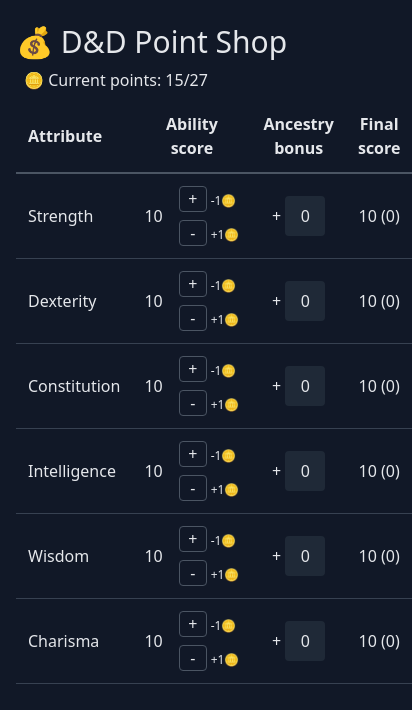
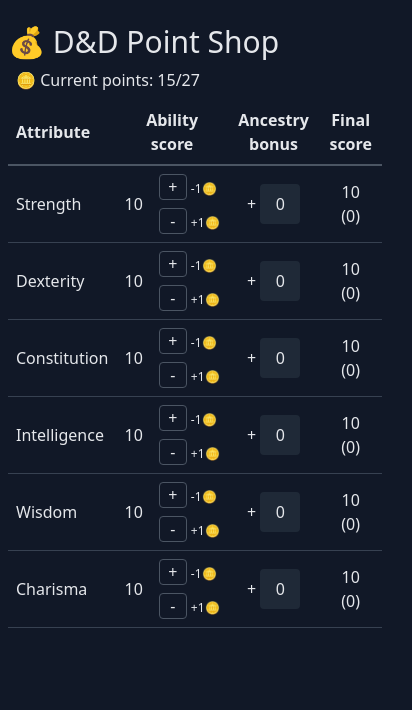
Before and after one commit to daruufex/dnd-point-shop, a React (Vite) app: page / in a window 390 px wide. Shown: the top 710 px of the page, 412 px wide, since content can reach past the window. Built offline with nearby package versions, Linux system fonts and the light colour scheme.

Commit message:
Change styles to adapt better to mobile screens

```diff
--- a/src/App.jsx
+++ b/src/App.jsx
@@ -12,7 +12,7 @@
   const [points, setPoints] = useState(startingPoints);
 
   return (
-    <div className="container max-w-3xl mx-auto p-4 pt-6 md:p-12">
+    <div className="container max-w-3xl mx-auto p-2 md:p-4 pt-6 md:p-12">
       <h1 className="text-3xl">💰 D&D Point Shop</h1>
       <p className="p-2">
         🪙 Current points: {points}/{maxPoints}
--- a/src/components/Stat.jsx
+++ b/src/components/Stat.jsx
@@ -27,8 +27,8 @@
 
   return (
     <tr className="border-b border-gray-700">
-      <td className="p-3">{name}</td>
-      <td className="p-3 flex justify-center items-center gap-4">
+      <td className="p-2 md:p-3">{name}</td>
+      <td className="p-2 md:p-3 flex justify-center items-center gap-4">
         <span
           className={
             score === maxScore
--- a/src/components/StatList.jsx
+++ b/src/components/StatList.jsx
@@ -17,13 +17,13 @@
     "Charisma",
   ];
   return (
-    <table className="w-full md:text-xl">
+    <table className="w-full text-md md:text-xl">
       <thead>
         <tr className="border-b-2 border-b-gray-600">
-          <th className="p-3 text-left">Attribute</th>
-          <th className="p-3 text-center">Ability score</th>
-          <th className="p-3 text-center">Ancestry bonus</th>
-          <th className="p-3 text-center">Final score</th>
+          <th className="p-2 md:p-3 text-left">Attribute</th>
+          <th className="p-2 md:p-3 text-center">Ability score</th>
+          <th className="p-2 md:p-3 text-center">Ancestry bonus</th>
+          <th className="p-2 md:p-3 text-center">Final score</th>
         </tr>
       </thead>
 
```
